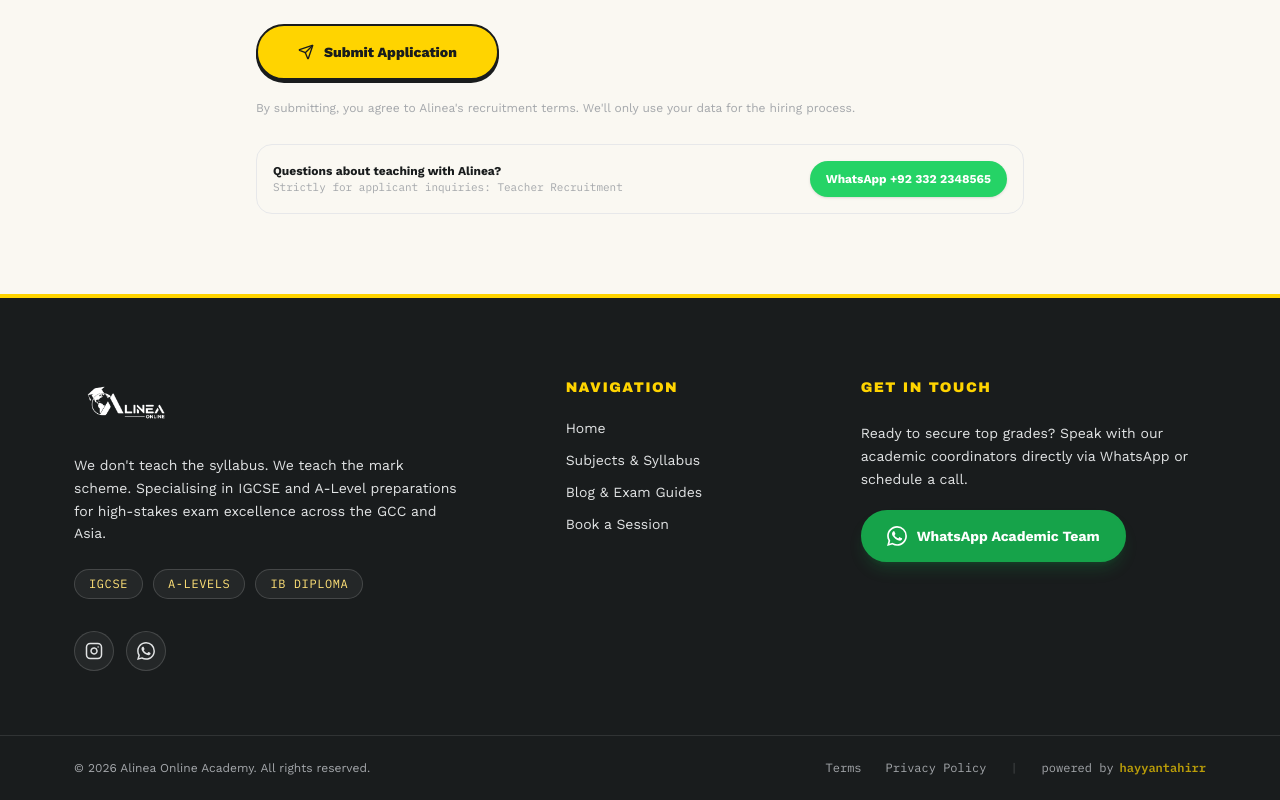
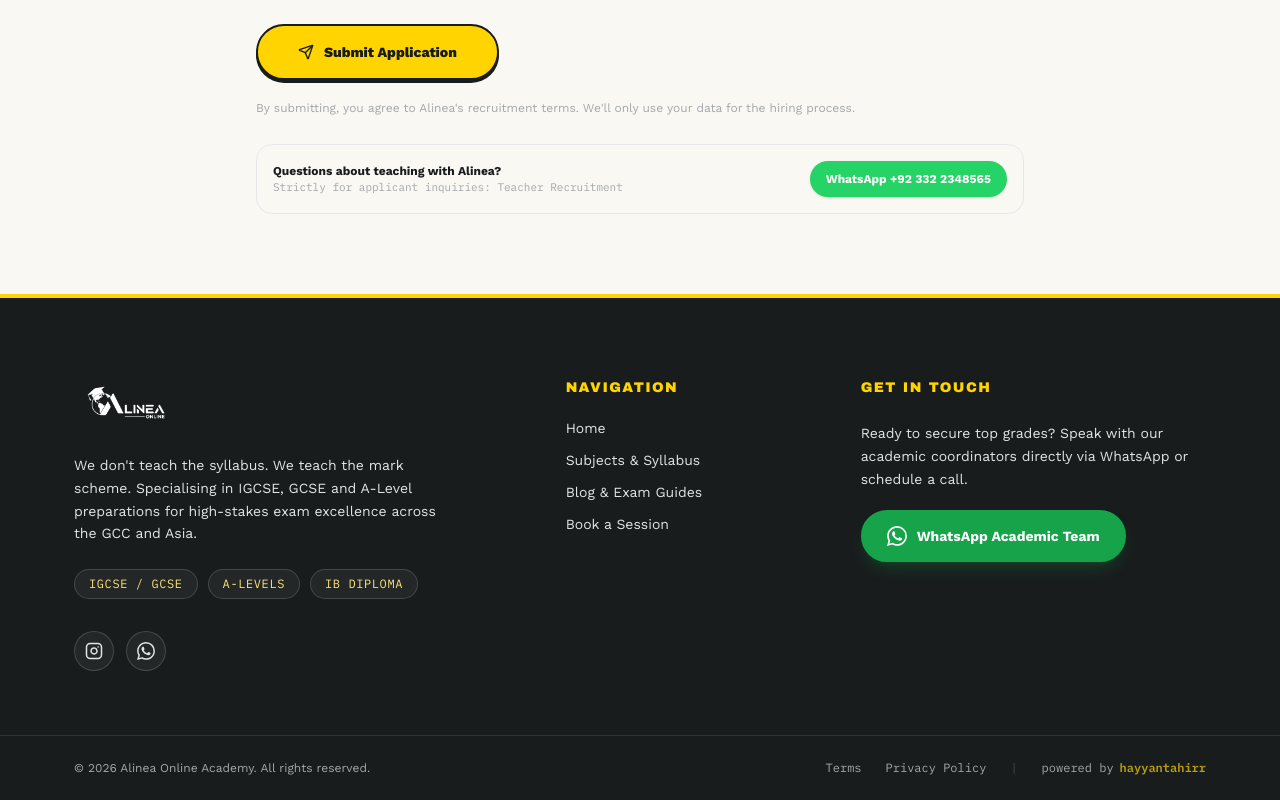
Before and after one commit to hayyantahirr/alineaonline, a Next.js app: page /careers in a window 1280 px wide. Shown: the part 3752-4552 px from the top of the page. Built offline with nearby package versions, Linux system fonts and the light colour scheme.

Commit message:
SEO  fixes and detailing issues fixed

```diff
--- a/app/careers/page.jsx
+++ b/app/careers/page.jsx
@@ -731,7 +731,6 @@
                     <datalist id="careers-subjects-suggestions">
                       <option value="Economics" />
                       <option value="Mathematics" />
-                      <option value="Further Mathematics" />
                       <option value="Physics" />
                       <option value="Biology" />
                       <option value="Chemistry" />
--- a/app/layout.js
+++ b/app/layout.js
@@ -26,9 +26,9 @@
 });
 
 export const metadata = {
-  title: "Alinea Online | Premium IGCSE & A-Level Tutoring — GCC & Asia",
+  title: "Alinea Online | Premium IGCSE, GCSE & A-Level Tutoring — GCC & Asia",
   description:
-    "Small-group and 1:1 IGCSE, A-Level & IB tutoring in Economics, Business, Maths, Sciences & English. Mark-scheme-first teaching for students across the GCC and Asia.",
+    "Small-group and 1:1 IGCSE, GCSE, A-Level & IB tutoring in Economics, Business, Maths, Sciences & English. Mark-scheme-first teaching for students across the GCC and Asia.",
 };
 
 export default function RootLayout({ children }) {
--- a/components/Footer.jsx
+++ b/components/Footer.jsx
@@ -17,12 +17,12 @@
             </Link>
             <p className="text-surface-variant max-w-sm text-sm leading-relaxed">
               We don&apos;t teach the syllabus. We teach the mark scheme.
-              Specialising in IGCSE and A-Level preparations for high-stakes
+              Specialising in IGCSE, GCSE and A-Level preparations for high-stakes
               exam excellence across the GCC and Asia.
             </p>
             <div className="flex flex-wrap gap-2.5 pt-1 font-['IBM_Plex_Mono'] text-xs text-primary-fixed uppercase tracking-wider">
               <span className="px-3.5 py-1.5 bg-white/5 rounded-full border border-white/15 hover:border-primary-container/50 hover:bg-primary-container/10 transition-all duration-200 cursor-default">
-                IGCSE
+                IGCSE / GCSE
               </span>
               <span className="px-3.5 py-1.5 bg-white/5 rounded-full border border-white/15 hover:border-primary-container/50 hover:bg-primary-container/10 transition-all duration-200 cursor-default">
                 A-LEVELS
--- a/components/home/DirectorStory.jsx
+++ b/components/home/DirectorStory.jsx
@@ -10,7 +10,7 @@
             <img
               src="/stitch/founder.jpg"
               className="w-full h-full object-cover"
-              alt="Khawar, Academic Director"
+              alt="Khawar, Academic Director at Alinea Online — IGCSE GCSE A-Level tutoring specialist"
             />
             <div className="absolute inset-0 bg-linear-to-t from-on-background/60 to-transparent"></div>
           </div>
--- a/components/home/GradedScript.jsx
+++ b/components/home/GradedScript.jsx
@@ -152,7 +152,15 @@
   }, []);
 
   return (
-    <div ref={containerRef} className="w-full max-w-97.5 mx-auto">
+    <div
+      ref={containerRef}
+      className="w-full max-w-97.5 mx-auto"
+      role="img"
+      aria-label="Alinea Online examiner-graded student answer script with mark-scheme annotations — IGCSE GCSE A-Level tutoring"
+    >
+      <span className="sr-only">
+        Alinea Online examiner-graded student answer script with mark-scheme annotations and A* grade stamp — IGCSE GCSE A-Level tutoring
+      </span>
       {/* Paper Card with Increased Height */}
       <div className="script-paper rounded-2xl border-2 border-on-background shadow-[10px_10px_0_0_var(--color-on-background)] bg-[#faf8f2] relative overflow-hidden p-6 pb-8 md:p-8 md:pb-10 min-h-117.5 sm:min-h-127.5 flex flex-col justify-between">
         {/* Ruled-line texture */}
--- a/components/home/Hero.jsx
+++ b/components/home/Hero.jsx
@@ -30,7 +30,7 @@
             </span>
           </h1>
           <p className="font-['Work_Sans'] text-base md:text-lg text-on-surface-variant max-w-xl leading-relaxed">
-            A small, highly focused online academy with stringent academic oversight. Specialising in IGCSE and A-Level preparations for students across the GCC and Asia.
+            A small, highly focused online academy with stringent academic oversight. Specialising in IGCSE, GCSE and A-Level preparations for students across the GCC and Asia.
           </p>
           <div className="flex flex-wrap gap-4 pt-2">
             <Link
@@ -48,7 +48,11 @@
           </div>
         </div>
 
-        <div className="md:col-span-5 relative">
+        <div
+          className="md:col-span-5 relative"
+          role="img"
+          aria-label="Alinea Online examiner-graded exam script — IGCSE GCSE A-Level tutoring with marked rubric and A* score"
+        >
           <GradedScript />
         </div>
       </div>
--- a/components/home/SubjectsSpotlight.jsx
+++ b/components/home/SubjectsSpotlight.jsx
@@ -6,49 +6,49 @@
     {
       num: "01",
       name: "Economics",
-      level: "IGCSE & A-Level · Edexcel & AQA",
+      level: "IGCSE / GCSE & A-Level · Edexcel & AQA",
       flagship: true,
       description: "Our flagship subject. Taught directly from real examiner reports and mark schemes.",
     },
     {
       num: "02",
       name: "Mathematics",
-      level: "IGCSE, Further Maths & A-Level · Edexcel & CAIE",
+      level: "IGCSE / GCSE & A-Level · Edexcel & CAIE",
       flagship: false,
       description: "Focus on problem-solving frameworks and step-by-step mark allocation.",
     },
     {
       num: "03",
       name: "Physics",
-      level: "IGCSE & A-Level · Edexcel & CAIE",
+      level: "IGCSE / GCSE & A-Level · Edexcel & CAIE",
       flagship: false,
       description: "Mastering practical skills, mathematical methods, and structured long answers.",
     },
     {
       num: "04",
       name: "Biology",
-      level: "IGCSE & A-Level · Edexcel & AQA",
+      level: "IGCSE / GCSE & A-Level · Edexcel & AQA",
       flagship: false,
       description: "Precision in key terminology, diagram labelling, and data analysis questions.",
     },
     {
       num: "05",
       name: "English Language",
-      level: "IGCSE & A-Level · Edexcel & CAIE",
+      level: "IGCSE / GCSE & A-Level · Edexcel & CAIE",
       flagship: false,
       description: "Analytical techniques, essay structure, and unseen text interpretation.",
     },
     {
       num: "06",
       name: "English Literature",
-      level: "IGCSE & A-Level · Edexcel & AQA",
+      level: "IGCSE / GCSE & A-Level · Edexcel & AQA",
       flagship: false,
       description: "Textual analysis, comparative essays, and examiner-focused thesis writing.",
     },
     {
       num: "07",
       name: "Business Studies",
-      level: "IGCSE & A-Level · Edexcel & CAIE",
+      level: "IGCSE / GCSE & A-Level · Edexcel & CAIE",
       flagship: false,
       description: "Case study evaluation, financial calculations, and high-level 12-mark responses.",
     },
```
Also changed, not shown: 1 other file (tests, documents, lock files or other folders).
